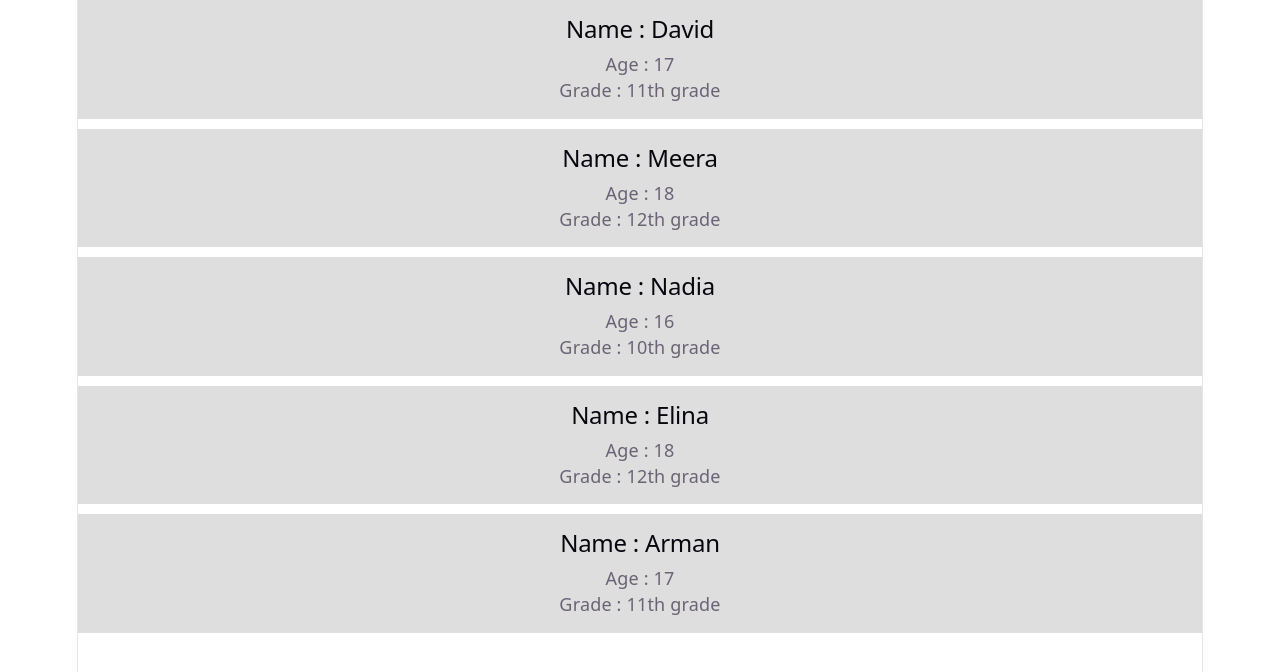
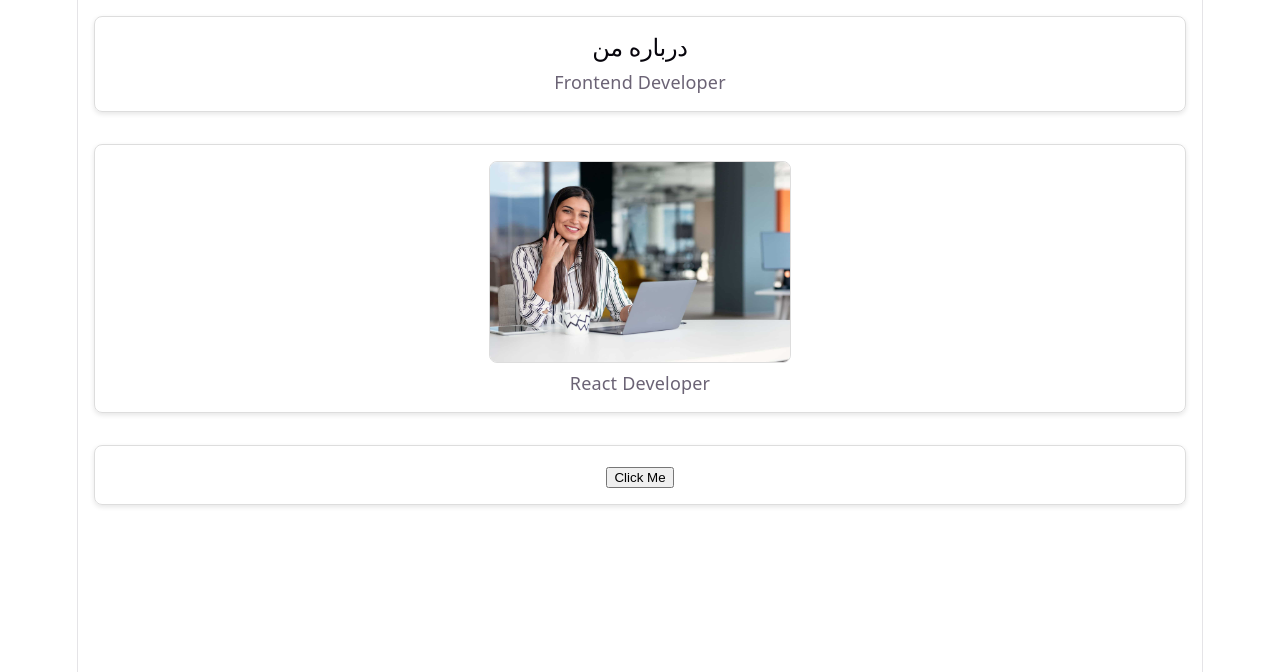
Before and after one commit to NargesHaidari/Daily-React-Practice, a React (Vite) app in the folder React-practice/: page / in a window 1280 px wide. Shown: the top 672 px of the page. Built offline with nearby package versions, Linux system fonts and the light colour scheme.

Commit message:
Learn React children props

```diff
--- a/React-practice/src/App.css
+++ b/React-practice/src/App.css
@@ -1,5 +1,13 @@
-.student-card{
-    background-color: #dedede;
-    padding: 15px 0;
-    margin-bottom: 10px;
+.card {
+  border: 1px solid #ddd;
+  padding: 16px;
+  margin: 16px;
+  border-radius: 8px;
+  box-shadow: 0 2px 5px rgba(0,0,0,0.1);
 }
+
+.card-image{
+    width: 300px;
+    border-radius: 8px;
+    border: 1px solid #ddd;
+}
--- a/React-practice/src/App.jsx
+++ b/React-practice/src/App.jsx
@@ -1,11 +1,25 @@
 import './App.css'
-import SchoolOffice from './components/SchoolOffice'
-
+import Card from "./components/Card";
+import ReactDeveloper from './assets/React-developer.jpg'
 
 function App() {
   return (
-    <SchoolOffice/>
-  )
+    <>
+      <Card>
+        <h2>درباره من</h2>
+        <p>Frontend Developer</p>
+      </Card>
+
+      <Card>
+        <img className="card-image" src={ReactDeveloper} alt="profile"/>
+        <p>React Developer</p>
+      </Card>
+
+      <Card>
+        <button>Click Me</button>
+      </Card>
+    </>
+  );
 }
 
-export default App
+export default App;
--- /dev/null
+++ b/React-practice/src/components/Card.jsx
@@ -0,0 +1,9 @@
+
+
+export default function Card({ children }) {
+  return (
+    <div className="card">
+      {children}
+    </div>
+  );
+}
--- a/React-practice/src/components/SchoolOffice.jsx
+++ /dev/null
@@ -1,24 +0,0 @@
-import StudentCard from "./StudentCard";
-
-export default function SchoolOffice(){
-    const students = [
-        { id: 1, name: "David", age: "17", grade: "11th grade" },
-        { id: 2, name: "Meera", age: "18", grade: "12th grade" },
-        { id: 3, name: "Nadia", age: "16", grade: "10th grade" },
-        { id: 4, name: "Elina", age: "18", grade: "12th grade" },
-        { id: 5, name: "Arman", age: "17", grade: "11th grade" },
-    ];
-
-    return(
-        <div className="school-office">
-            {students.map((student)=>(
-                <StudentCard
-                    key = {student.id}
-                    name = {student.name}
-                    age = {student.age}
-                    grade = {student.grade}
-                />
-            ))}
-        </div>
-    )
-}
--- a/React-practice/src/components/StudentCard.jsx
+++ /dev/null
@@ -1,11 +0,0 @@
-// import React from 'react'
-
-export default function StudentCard({name , age , grade}) {
-  return (
-    <div className="student-card">
-        <h2>Name : {name}</h2>
-        <p>Age : {age}</p>
-        <p>Grade : {grade}</p>
-    </div>
-  )
-}
```
Also changed, not shown: React-practice/src/assets/React-developer.jpg (added), 1 other file (tests, documents, lock files or other folders).
